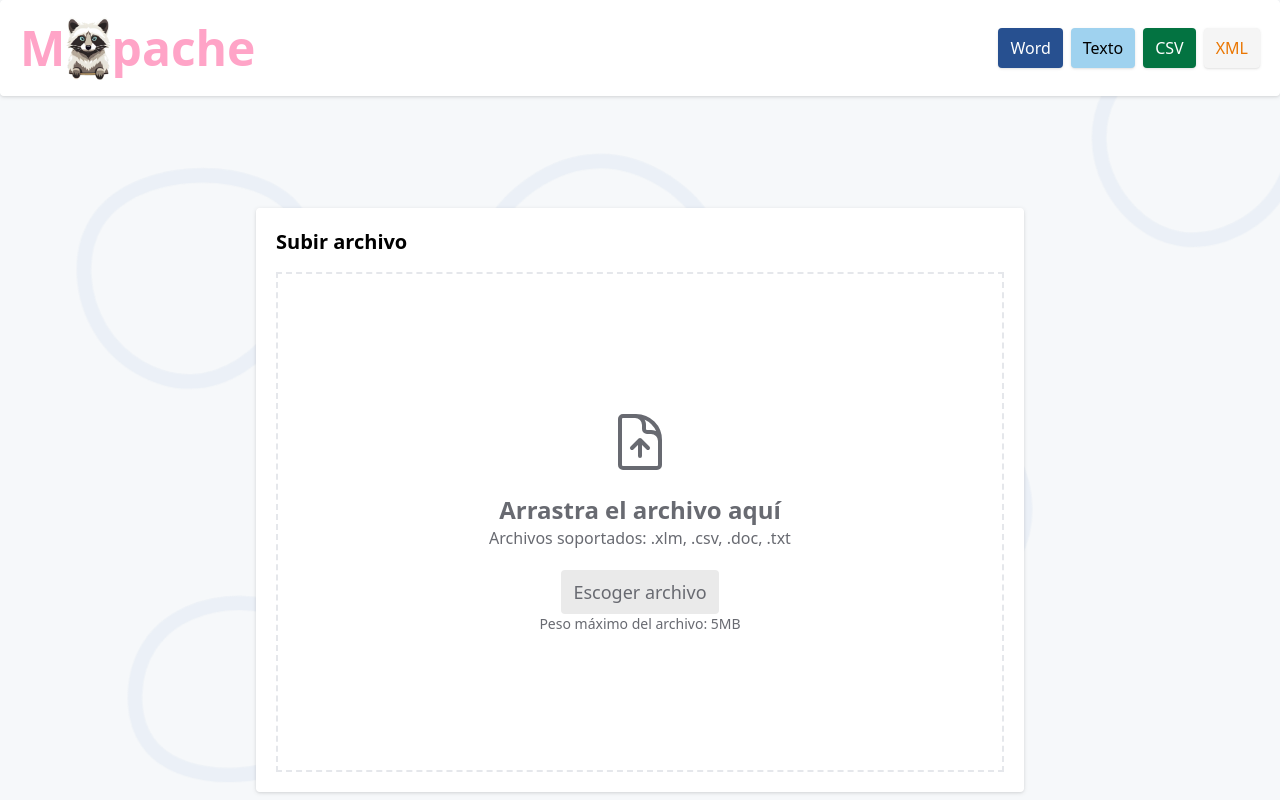
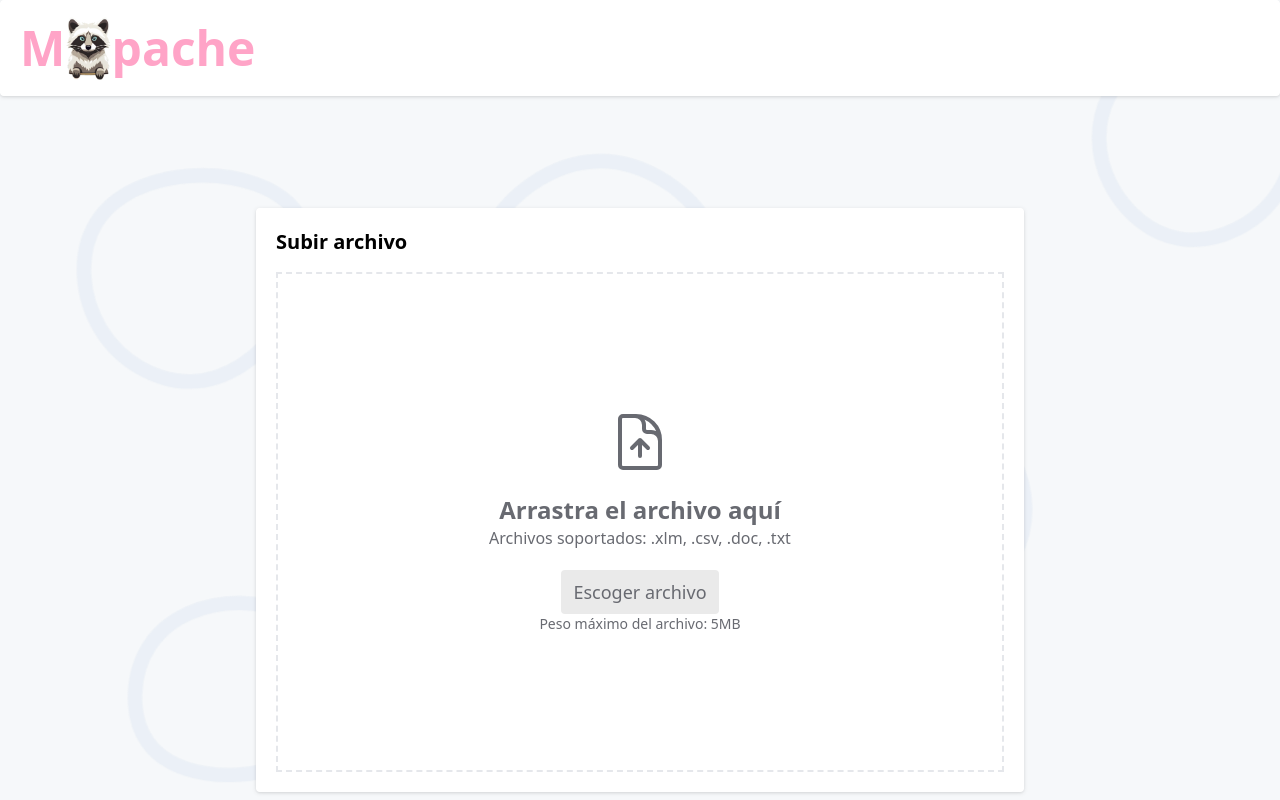
Before and after one commit to rdzPedraos/file_editor, a React (Vite) app in the folder client/: page / in a window 1280 px wide. Built offline with nearby package versions, Linux system fonts and the light colour scheme.

Commit message:
Remove header menu and associated metadata

```diff
--- a/client/src/App.jsx
+++ b/client/src/App.jsx
@@ -15,9 +15,9 @@ function App() {
 			<Routes>
 				<Route path='/' exact element={<Upload />} />
 				<Route path='/csv' element={<EditCsv />} />
-				<Route path='/txt' element={<EditTxt />} />
-				<Route path='/doc' element={<EditTxt />} />
-				<Route path='/xlm' element={<EditXml />} />
+				<Route path='/text' element={<EditTxt />} />
+				<Route path='/word' element={<EditTxt />} />
+				<Route path='/xml' element={<EditXml />} />
 			</Routes>
 		</GuestLayout>
 	);
--- a/client/src/context/FileContext.jsx
+++ b/client/src/context/FileContext.jsx
@@ -28,7 +28,7 @@ function FileProvider({ children }) {
 
 				//setFile(null);
 				setLoading(false);
-				navigate(fileTypeInfo.pageUrl);
+				navigate(fileTypeInfo.url);
 			});
 		} else {
 			setError('No se reconoce el tipo de archivo.');
--- a/client/src/layouts/Header.jsx
+++ b/client/src/layouts/Header.jsx
@@ -1,33 +1,15 @@
 import PropTypes from 'prop-types';
+
 import Box from '../components/Box';
 import Logo from '../components/Logo';
-import { typesMetadata } from '../utils/fileTypes';
-import { Link, useLocation } from 'react-router-dom';
 
 function Header({ className }) {
-	const location = useLocation();
 	return (
 		<Box
 			Type='header'
 			className={`flex items-center justify-between ${className}`}
 		>
 			<Logo size='md' />
-
-			<div className='flex gap-2'>
-				{Object.values(typesMetadata).map((type, key) => (
-					<div
-						key={key}
-						className={`py-2 px-3 rounded shadow text-md transition-all ${
-							location.pathname === type.pageUrl
-								? 'translate-y-2 scale-95'
-								: 'hover:translate-y-1'
-						}`}
-						style={{ backgroundColor: type.bgColor, color: type.txtColor }}
-					>
-						<Link to={type.pageUrl}>{type.text}</Link>
-					</div>
-				))}
-			</div>
 		</Box>
 	);
 }
--- a/client/src/pages/EditTxt.jsx
+++ b/client/src/pages/EditTxt.jsx
@@ -1,4 +1,4 @@
-import { useContext, useRef } from 'react';
+import { useContext, useEffect, useRef } from 'react';
 
 import { CKEditor } from '@ckeditor/ckeditor5-react';
 import DecoupledEditor from '@ckeditor/ckeditor5-build-decoupled-document';
@@ -8,7 +8,7 @@ import { FileContext } from '../context/FileContext';
 function EditTxt() {
 	const { data } = useContext(FileContext);
 
-	const ckeditor = useRef(null);
+	let ckeditor = null;
 
 	return (
 		<div className='m-6 bg-white'>
@@ -22,14 +22,14 @@ function EditTxt() {
 							editor.ui.getEditableElement()
 						);
 
-					ckeditor.current = editor;
+					ckeditor = editor;
 				}}
 				onError={(error, { willEditorRestart }) => {
 					// If the editor is restarted, the toolbar element will be created once again.
 					// The `onReady` callback will be called again and the new toolbar will be added.
 					// This is why you need to remove the older toolbar.
 					if (willEditorRestart) {
-						ckeditor.current.ui.view.toolbar.element.remove();
+						ckeditor?.ui.view.toolbar.element.remove();
 					}
 				}}
 				editor={DecoupledEditor}
--- a/client/src/utils/fileTypes.js
+++ b/client/src/utils/fileTypes.js
@@ -62,55 +62,28 @@ const extractDataFromTXT = file => {
 	return [];
 };
 
-export const typesMetadata = {
-	word: {
-		pageUrl: '/doc',
-		text: 'Word',
-		bgColor: '#275090',
-		txtColor: '#fff',
-	},
-	txt: {
-		pageUrl: '/txt',
-		text: 'Texto',
-		bgColor: '#9fd2ef',
-		txtColor: '#000',
-	},
-	csv: {
-		pageUrl: '/csv',
-		text: 'CSV',
-		bgColor: '#037341',
-		txtColor: '#fff',
-	},
-	xml: {
-		pageUrl: '/xml',
-		text: 'XML',
-		bgColor: '#f5f5f5',
-		txtColor: '#ea7601',
-	},
-};
-
 export function getFileTypeInfo(file) {
 	switch (file.type) {
 		case 'application/msword':
 		case 'application/wps-office.docx':
 			return {
 				extractData: extractDataFromDOC,
-				...typesMetadata.word,
+				url: '/word',
 			};
 		case 'text/plain':
 			return {
 				extractData: extractDataFromTXT,
-				...typesMetadata.txt,
+				url: '/text',
 			};
 		case 'application/vnd.ms-excel':
 			return {
 				extractData: extractDataFromCSV,
-				...typesMetadata.csv,
+				url: '/csv',
 			};
 		case 'text/xml':
 			return {
 				extractData: extractDataFromXML,
-				...typesMetadata.xml,
+				url: '/xml',
 			};
 		default:
 			return null;
```
